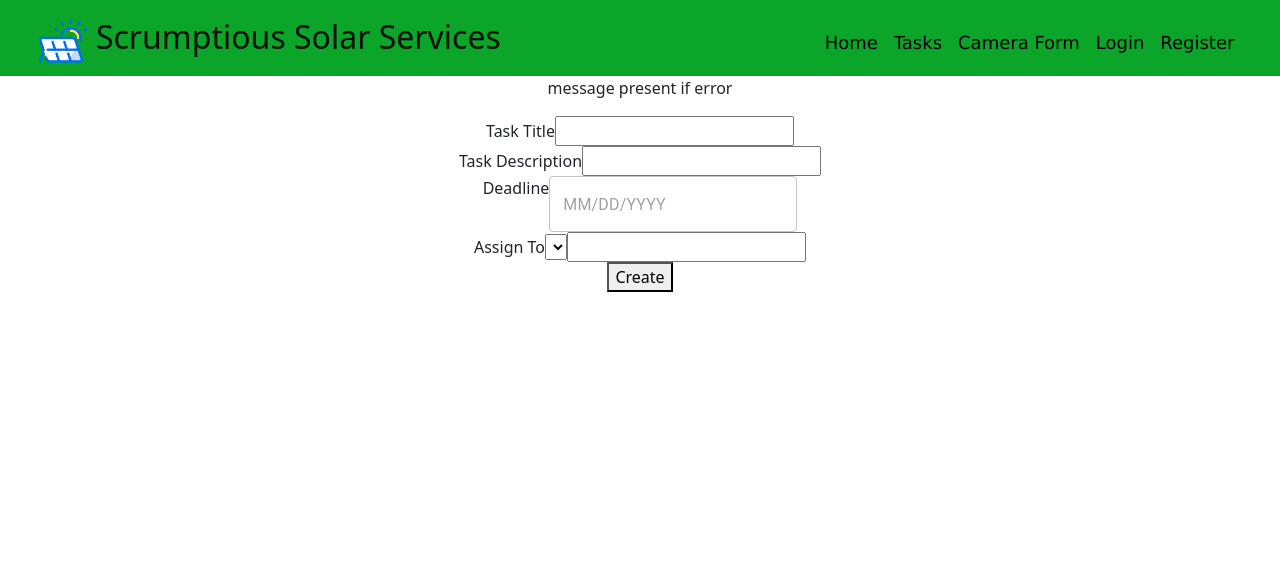
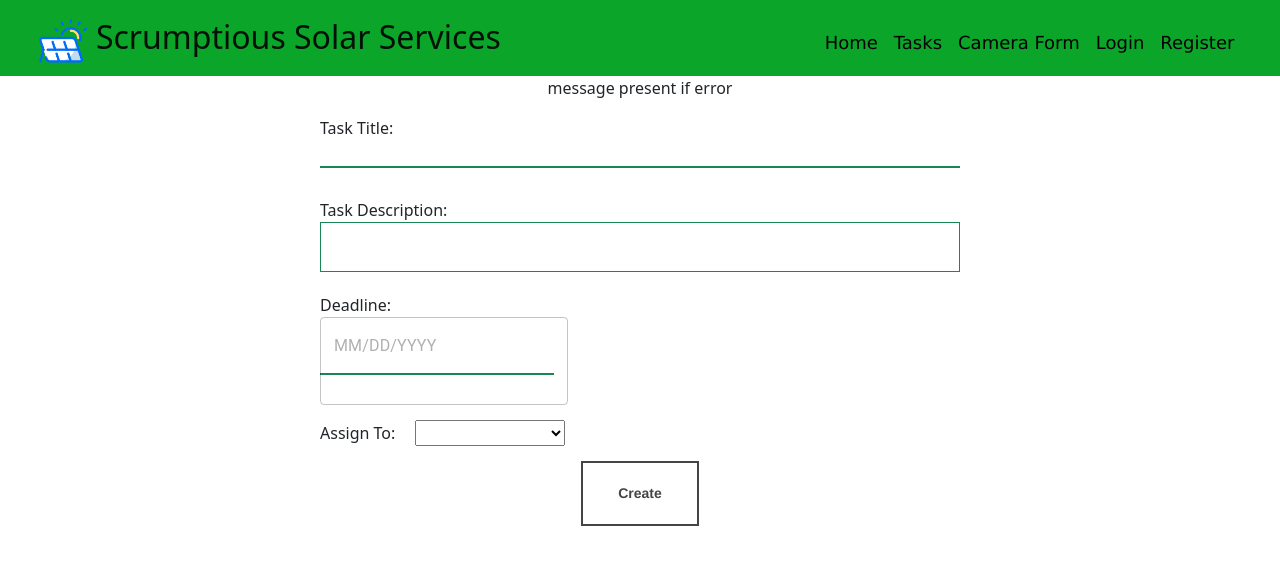
Before and after one commit to joshbernsteint/team11-scrumptious_7, a React (Create React App) app: page /newTask in a window 1280 px wide. Shown: the top 564 px of the page. Built offline with nearby package versions, Linux system fonts and the light colour scheme; no server answers.

Commit message:
style task form

```diff
--- a/src/App.css
+++ b/src/App.css
@@ -315,3 +315,72 @@ header h1 {
 .lbl-msg{
   margin-right: 100%;
 }
+
+.task-form {
+  text-align: left;
+}
+
+.task-form input[type='text'] {
+	background: none;
+  border: none;
+	border-bottom: solid 2px #198754;
+	color: #474544;
+	font-size: 16px;
+  font-weight: 400;
+	margin: 0em 0 1.875em 0;
+	width: 100%;
+}
+
+input[type='text']:focus{
+	outline: none;
+}
+
+.task-form select {
+  outline: none;
+  margin-left: 20px;
+}
+
+.task-form select::-ms-expand {
+  display: none;
+}
+
+.text-area {
+	height: 50px;
+	resize: none;
+  width: 100%;
+  border-color: #198754;
+  outline: none;
+}
+
+.form-btn {
+  background: none;
+  border: solid 2px #474544;
+  color: #474544;
+  cursor: pointer;
+  display: inline-block;
+  font-family: 'Helvetica', Arial, sans-serif;
+  font-size: 0.875em;
+  font-weight: bold;
+  outline: none;
+  padding: 20px 35px;
+  margin-top: 15px;
+}
+
+.form-btn:hover {
+  background: #198754;
+  color: #F2F3EB;
+}
+
+.task-form {
+  margin-left: 25%;
+  margin-right: 25%
+}
+
+.btn-div {
+ text-align: center;
+}
+
+.date-picker {
+  margin-bottom: 15px;
+  margin-top: 15px
+}
--- a/src/components/TaskForm.js
+++ b/src/components/TaskForm.js
@@ -1,7 +1,7 @@
 import React, { useState, useEffect } from "react";
 import "../App.css";
 import { getAuth, onAuthStateChanged } from "firebase/auth";
-import { ref, set, getDatabase, child, get, onValue } from "firebase/database";
+import { ref, set, getDatabase, child, get } from "firebase/database";
 import { LocalizationProvider } from "@mui/x-date-pickers/LocalizationProvider";
 import { DatePicker } from "@mui/x-date-pickers";
 import { AdapterDateFns } from "@mui/x-date-pickers/AdapterDateFns";
@@ -84,6 +84,7 @@ function TaskForm() {
       );
     }
   }
+
   async function getUser() {
     const dbRef = ref(getDatabase());
     try {
@@ -110,24 +111,22 @@ function TaskForm() {
       console.log("error: field cannot be empty and must be signed in");
     }
   }
+
   function handleSubmit(event) {
     event.preventDefault();
-    console.log(title);
-    console.log(description);
-    console.log(dueDate);
-    console.log(assignedTo);
     writeTaskData();
     setTitle("");
     setDescription("");
     setAssignedTo("");
     setDueDate("");
   }
+
   return (
     <div>
       <p>message present if error</p>
       <form onSubmit={handleSubmit} className="task-form">
         <div>
-          <label className="">Task Title</label>
+          <label className="">Task Title:</label>
           <input
             type="text"
             name="title"
@@ -138,18 +137,20 @@ function TaskForm() {
           ></input>
         </div>
         <div>
-          <label className="">Task Description</label>
-          <input
+          <label className="">Task Description:</label>
+          <textarea
+            className="text-area"
             type="text"
             name="description"
             value={description}
             onChange={(event) => {
               setDescription(event.target.value);
             }}
-          ></input>
+          ></textarea>
         </div>
         <div className="date-picker">
-          <label className="">Deadline</label>
+          <label className="">Deadline:</label>
+          <br />
           <LocalizationProvider dateAdapter={AdapterDateFns} adapterLocale={de}>
             <DatePicker
               selected={dueDate}
@@ -159,7 +160,7 @@ function TaskForm() {
           </LocalizationProvider>
         </div>
         <div>
-          <label className="">Assign To</label>
+          <label className="">Assign To:</label>
           <select
             name="assignedTo"
             value={assignedTo}
@@ -167,18 +168,17 @@ function TaskForm() {
               setAssignedTo(event.target.value);
             }}
           >
+            <option disabled>
+              Choose Assignee
+            </option>
             {options}
           </select>
-          <input
-            type="text"
-            name="assignedTo"
-            value={assignedTo}
-            onChange={(event) => {
-              setAssignedTo(event.target.value);
-            }}
-          ></input>
         </div>
-        <button type="submit">Create</button>
+        <div className="btn-div">
+          <button className="form-btn" type="submit">
+            Create
+          </button>
+        </div>
       </form>
     </div>
   );
```
